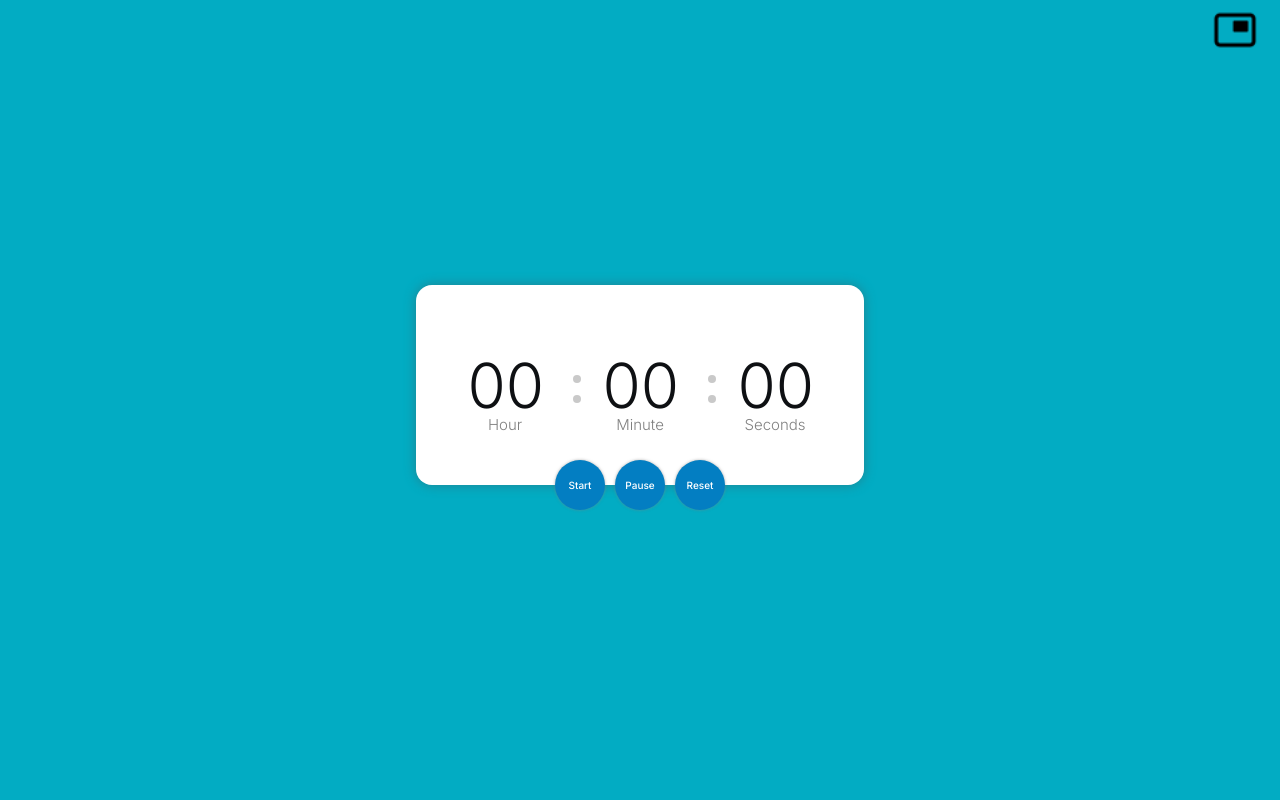
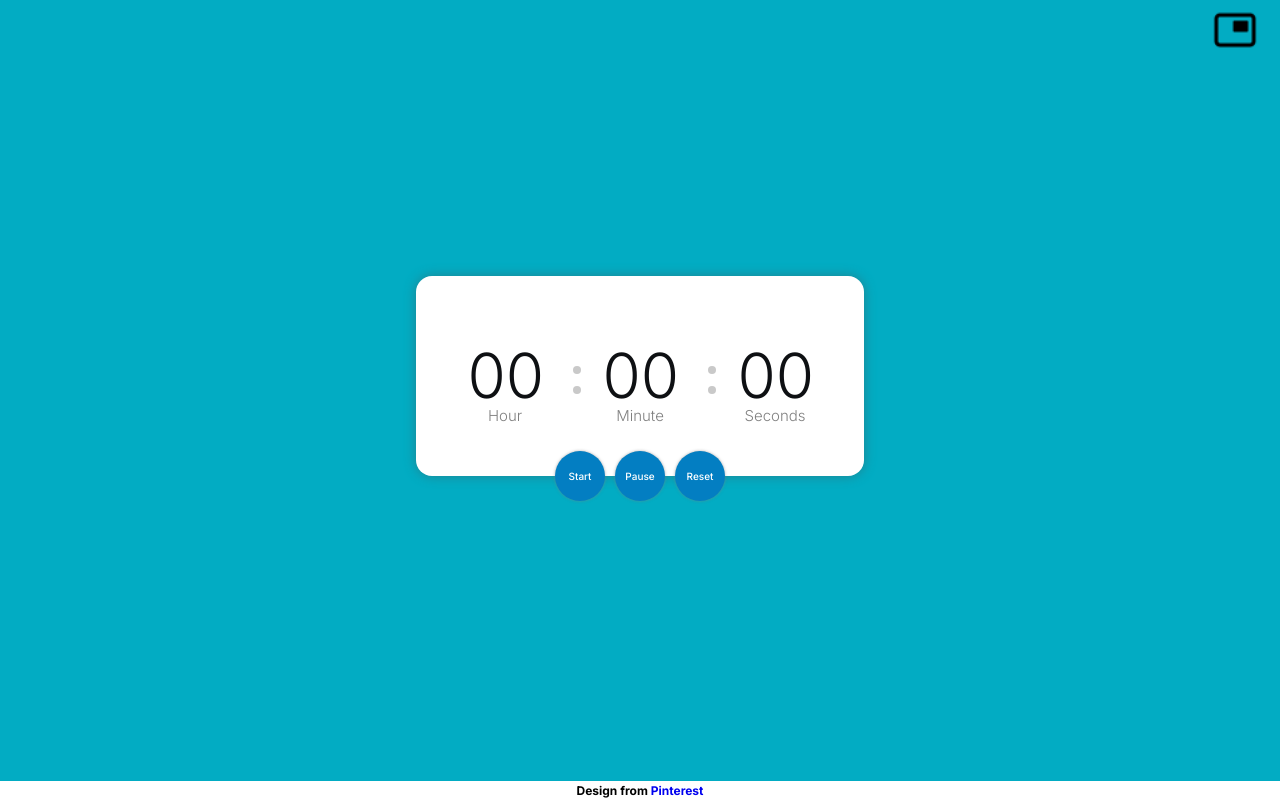
Before and after one commit to AbhishekTimalsina/Document-Picture-in-Picture, a plain HTML site: page index.html in a window 1280 px wide. Drawn offline with Linux system fonts and the light colour scheme.

Commit message:
Initial commit

```diff
--- a/index.html
+++ b/index.html
@@ -34,6 +34,10 @@
     <button class="pip-button">
       <img src="./img/pip.png" />
     </button>
+    <footer>
+      Design from
+      <a href="https://www.pinterest.com/pin/310678074288842163/">Pinterest</a>
+    </footer>
     <script src="./script.js"></script>
     <script src="./PIP.js"></script>
   </body>
--- a/style.css
+++ b/style.css
@@ -10,9 +10,13 @@
 }
 body {
   background-color: #02acc3;
+  min-height: 100vh;
+  display: flex;
+  justify-content: center;
+  flex-direction: column;
 }
 .container {
-  min-height: 100vh;
+  margin-top: auto;
   min-width: 100vw;
   display: flex;
   justify-content: center;
@@ -143,6 +147,18 @@ body {
   width: 60px;
   cursor: pointer;
 }
+footer {
+  margin-top: auto;
+  padding: 2px;
+  background: white;
+  font-size: 12px;
+  font-weight: bold;
+  text-align: center;
+}
+footer a {
+  font-size: 12px;
+  text-decoration: none;
+}
 
 @media (max-width: 1200px) {
   * {
```
